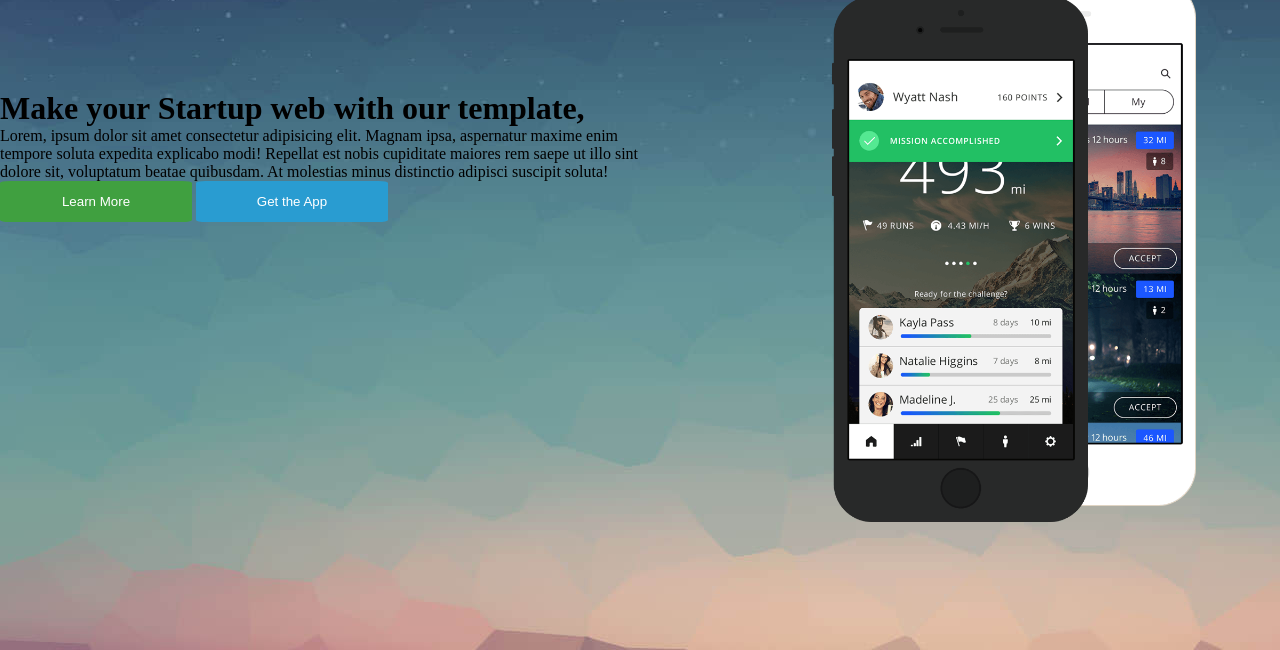
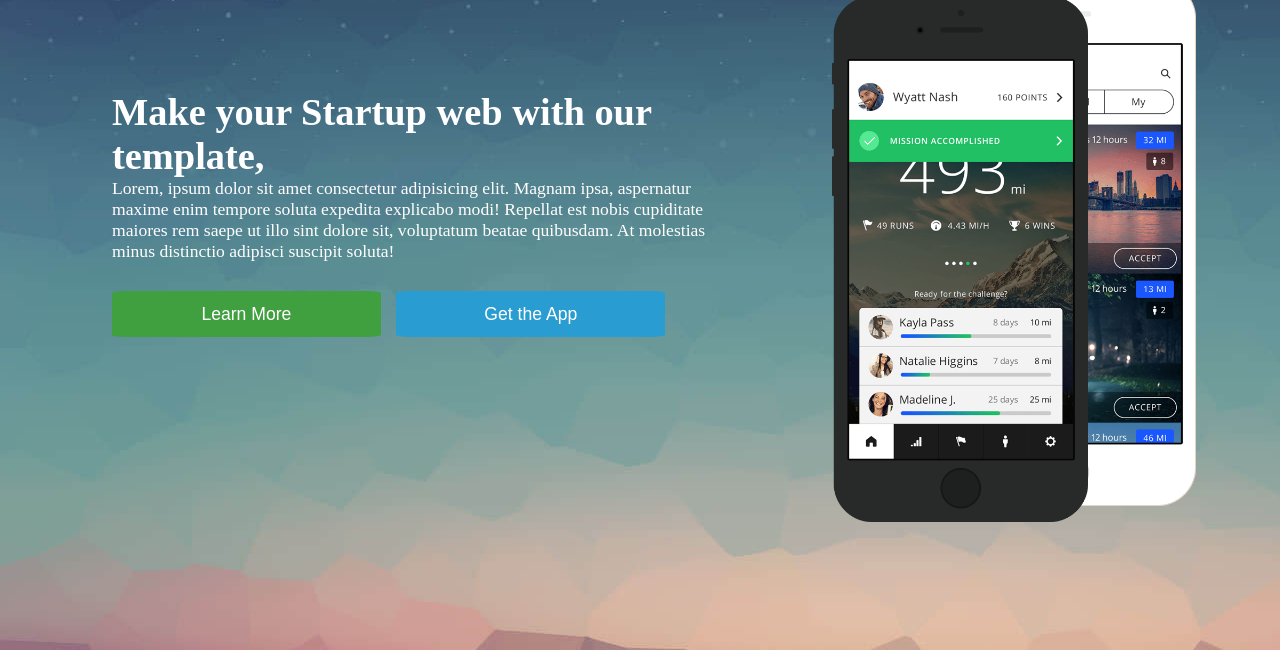
Before and after one commit to thesergioliveira/mobileApp, a plain HTML site: page index.html in a window 1280 px wide. Shown: the part 150-800 px from the top of the page. Drawn offline with Linux system fonts and the light colour scheme.

Commit message:
add font-size and position

```diff
--- a/css/style.css
+++ b/css/style.css
@@ -47,27 +47,43 @@ ul li{
 .main-content {
     width: 50vw;
     height: 25vh;
-    margin: 0;
+    margin: auto 7rem auto 7rem ;
     position: absolute;
     bottom: 45vh
 }
+h1{
+    font-size: 2.4rem;
+    color: white;
+}
+
+div div {
+    font-size: 1.1rem;
+    color: white;
+}
+
+
 .b-one{
     background-color: rgb(64, 160, 64);
     color: white;
-    padding: 0.8rem;
-    width: 30%;
+    font-size: 1.1rem;
+    padding: 0.8rem 1.4rem;
+    width: 42%;
     border-radius: 5%;
     border:white;
     border-color: none;
+    margin-top: 1.8rem;
+
 }
 .b-two{
     background-color: rgb(41, 156, 209);
     color: white;
+    font-size: 1.1rem;
     padding: 0.8rem;
-    width: 30%;
+    width: 42%;
     border-radius: 5%;
     border:white;
     border-color: none;
+    margin-left: 0.7rem;
 }
 
 
```
